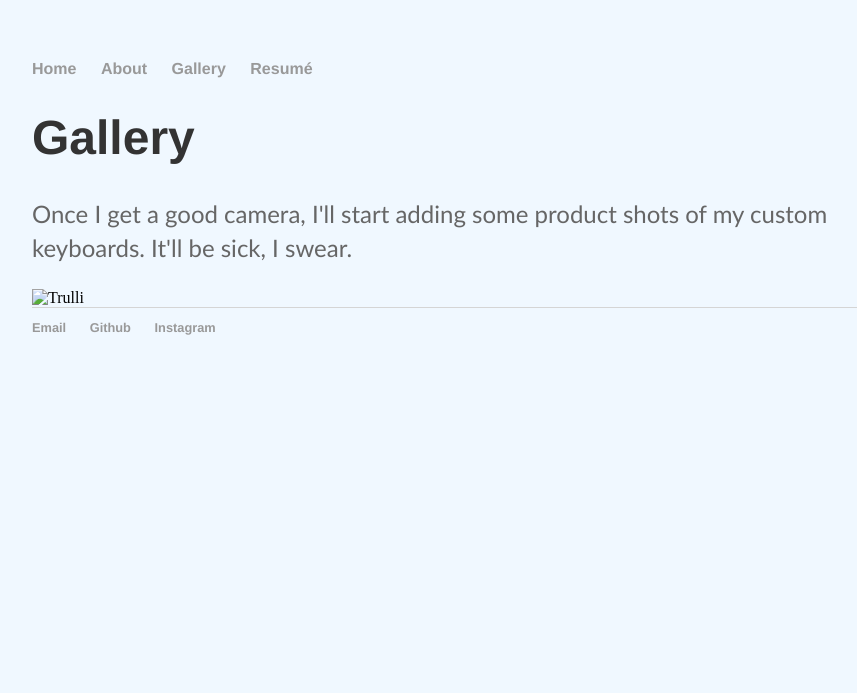
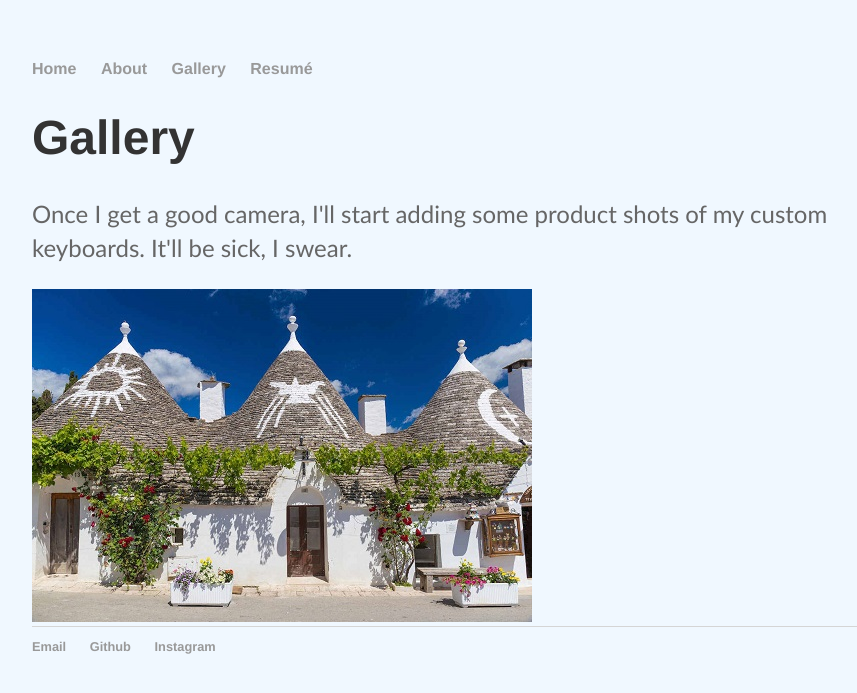
Before and after one commit to Mashroor/Mashroor.github.io, a Jekyll site: the page built from gallery/index.html, in a window 1280 px wide. Shown: the top 693 px of the page, without its empty margins (160-1017 px from the left). Built offline with Jekyll 4.4.1, drawn with Linux system fonts in a browser that asks for light colours.

Commit message:
Update index.html

```diff
--- a/gallery/index.html
+++ b/gallery/index.html
@@ -10,5 +10,5 @@ title: Gallery
 </div>
 
 <div>
-  <img src="/images/pic_trulli.jpg" alt="Trulli" width="500" height="333">
+  <img src="images/pic_trulli.jpg" alt="Trulli" width="500" height="333">
 </div>
```
